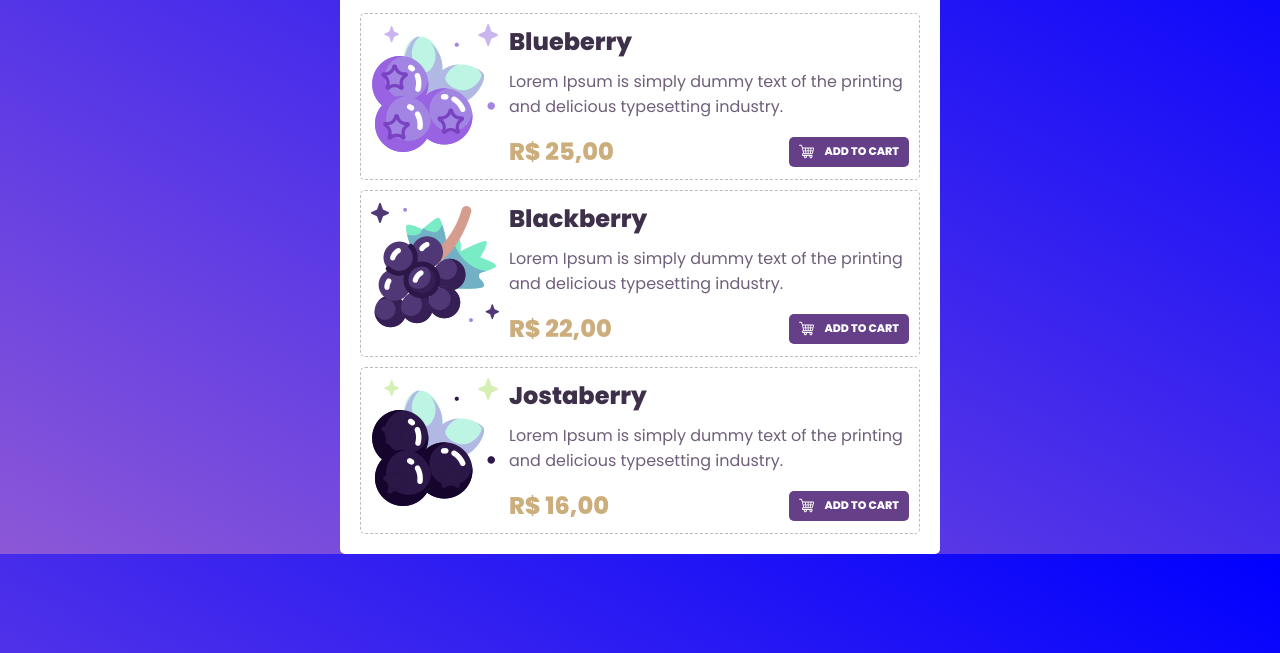
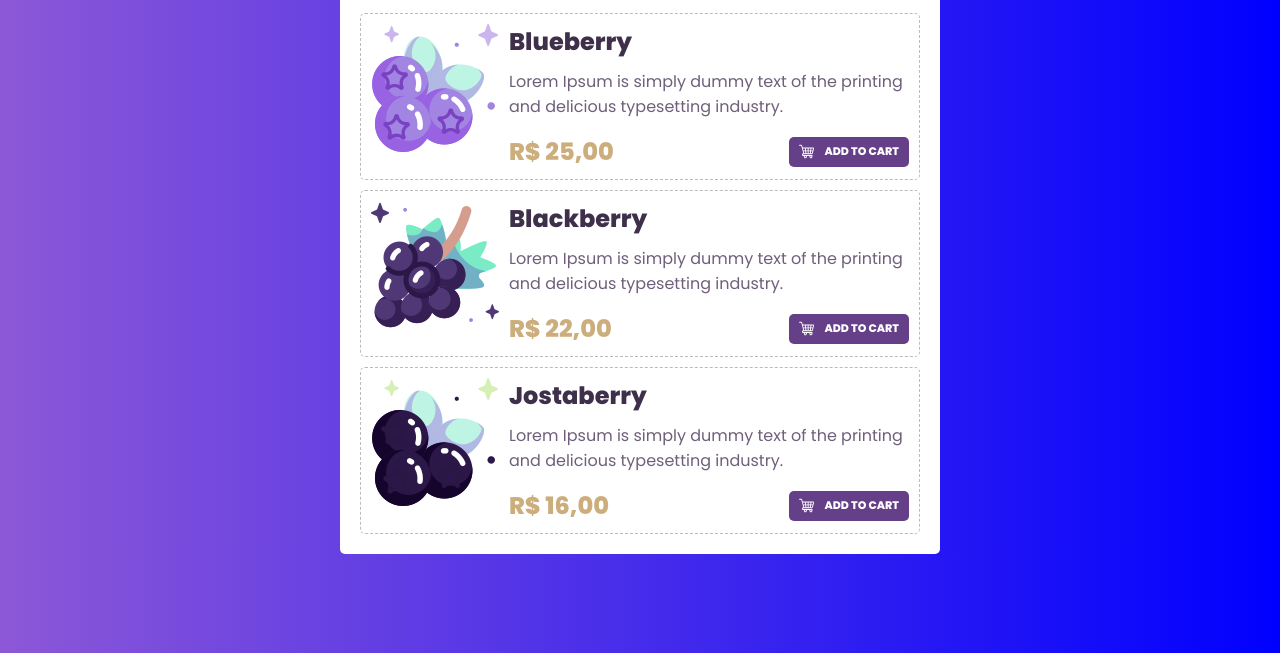
Before and after one commit to 4lex-passos/Shopping-Cart-with-React-Redux, a React app: page / in a window 1280 px wide. Shown: the part 147-800 px from the top of the page. Built offline with nearby package versions, Linux system fonts and the light colour scheme.

Commit message:
Update index.css

```diff
--- a/src/index.css
+++ b/src/index.css
@@ -8,7 +8,7 @@
     font-family: "Poppins", sans-serif;
 }
 body {
-    background-image: linear-gradient(to bottom left , blue, #8c58d7);
+    background-image: linear-gradient(to left, blue, #8c58d7);
     background-size: 100vw 100%;
     display: flex;
     flex-wrap: wrap;
```
